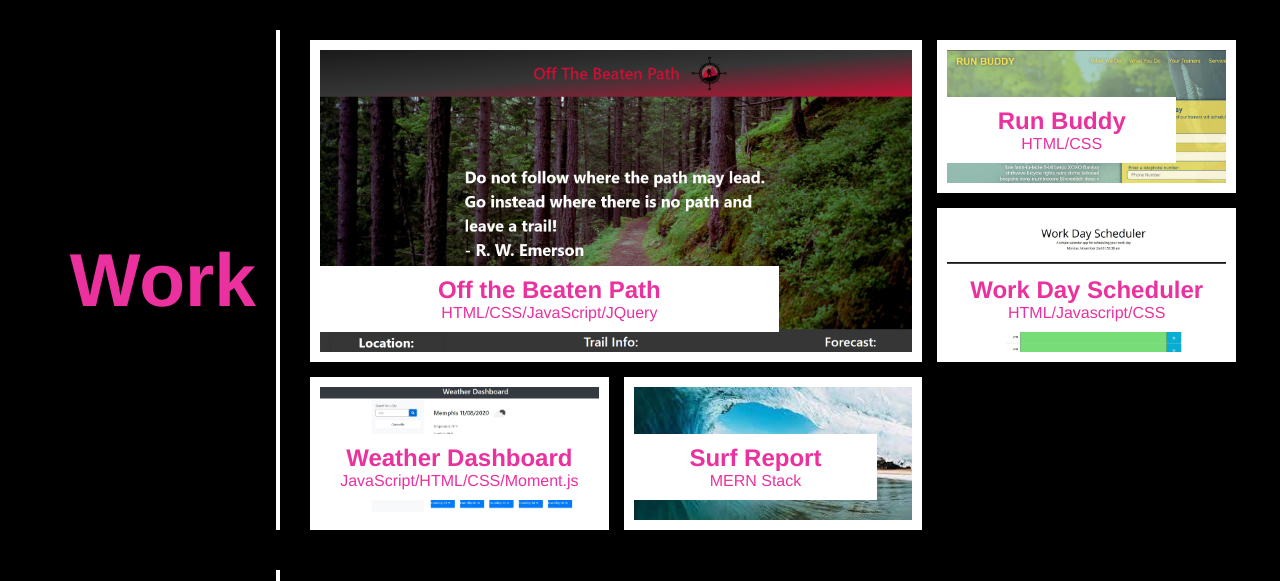
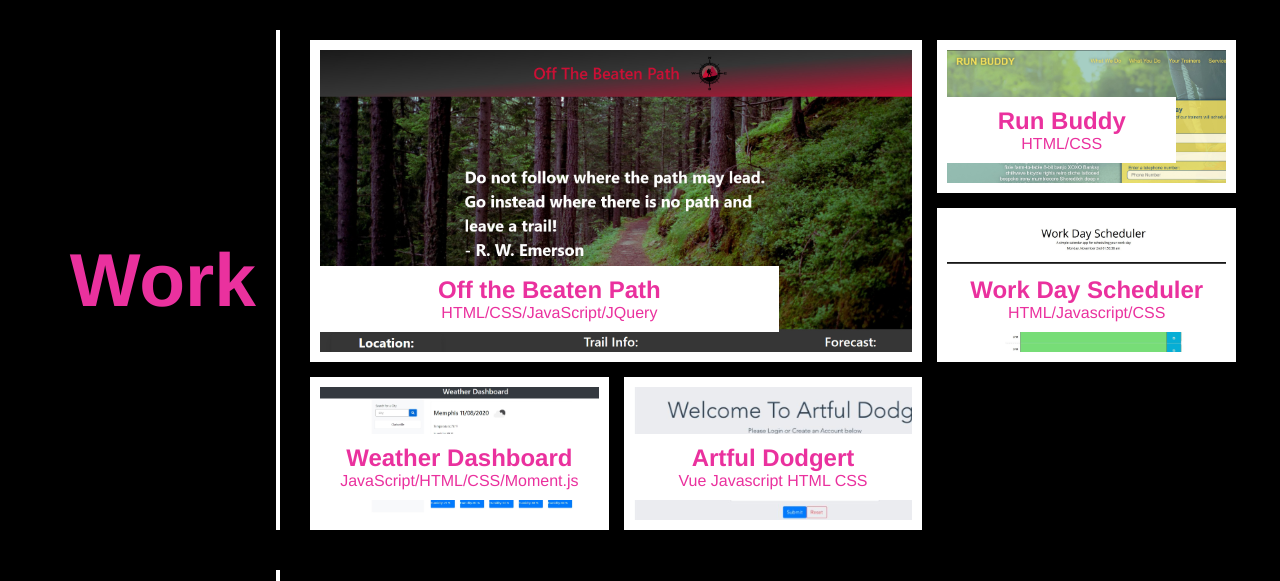
Before and after one commit to veta583518/VeronicaPortfolio, a plain HTML site: page index.html in a window 1280 px wide. Shown: the part 833-1414 px from the top of the page. Drawn offline with Linux system fonts and the light colour scheme.

Commit message:
Add Artful Dodger as project

```diff
--- a/assets/css/styles.css
+++ b/assets/css/styles.css
@@ -254,7 +254,7 @@ header nav ul li a {
 }
 
 .work-grid-item.project-5 {
-    background-image: url("../images/Surf\ Report.jfif");
+    background-image: url("../images/Artful\ Dodger.JPG");
 }
 
 .work-grid-item.project-2, .work-grid-item.project-3, .work-grid-item.project-4, .work-grid-item.project-5 {
--- a/index.html
+++ b/index.html
@@ -128,8 +128,8 @@
                         <a href="/" class="work-grid-item project-5">
                             <div>
                                 <div class=work-grid-label>
-                                    <h2>Surf Report</h2>
-                                    <h3>MERN Stack</h3>
+                                    <h2>Artful Dodgert</h2>
+                                    <h3>Vue Javascript HTML CSS</h3>
                                 </div>
                             </div>
                         </a>
```
Also changed, not shown: assets/images/Artful Dodger.JPG (added), assets/images/Screenshot 1.JPG (added), assets/images/sctreenshot 2.JPG (added).
